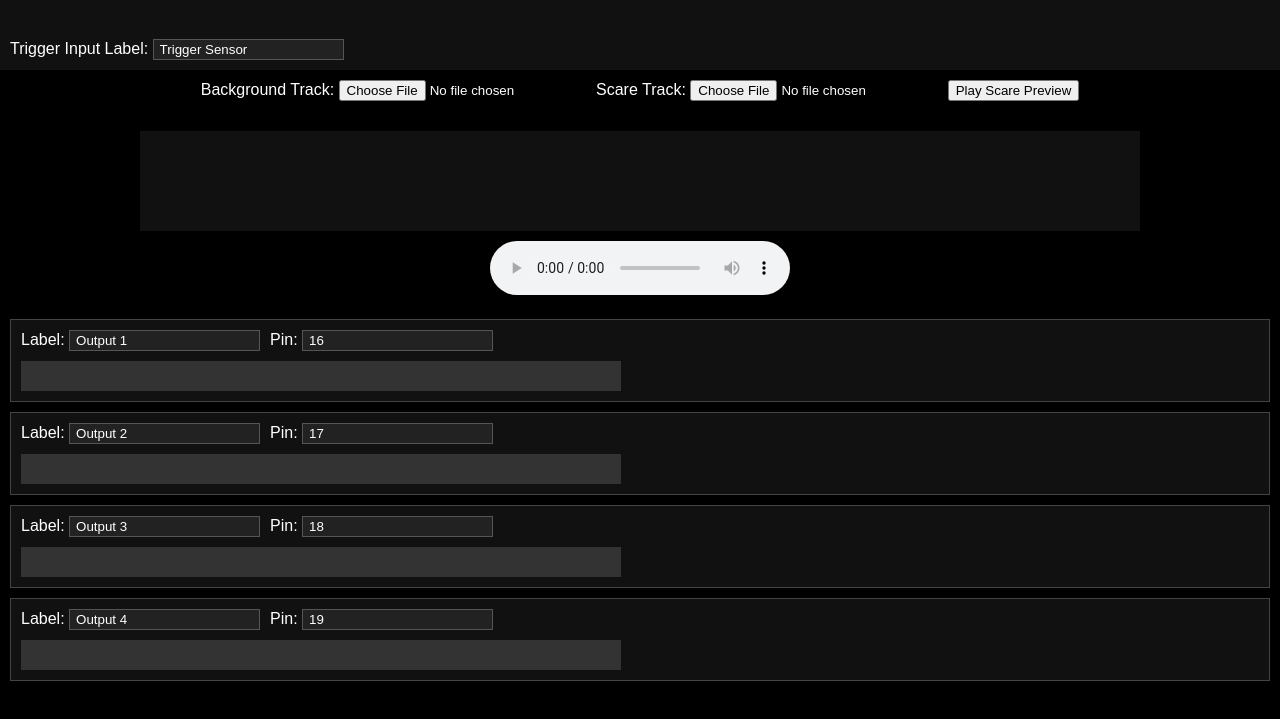
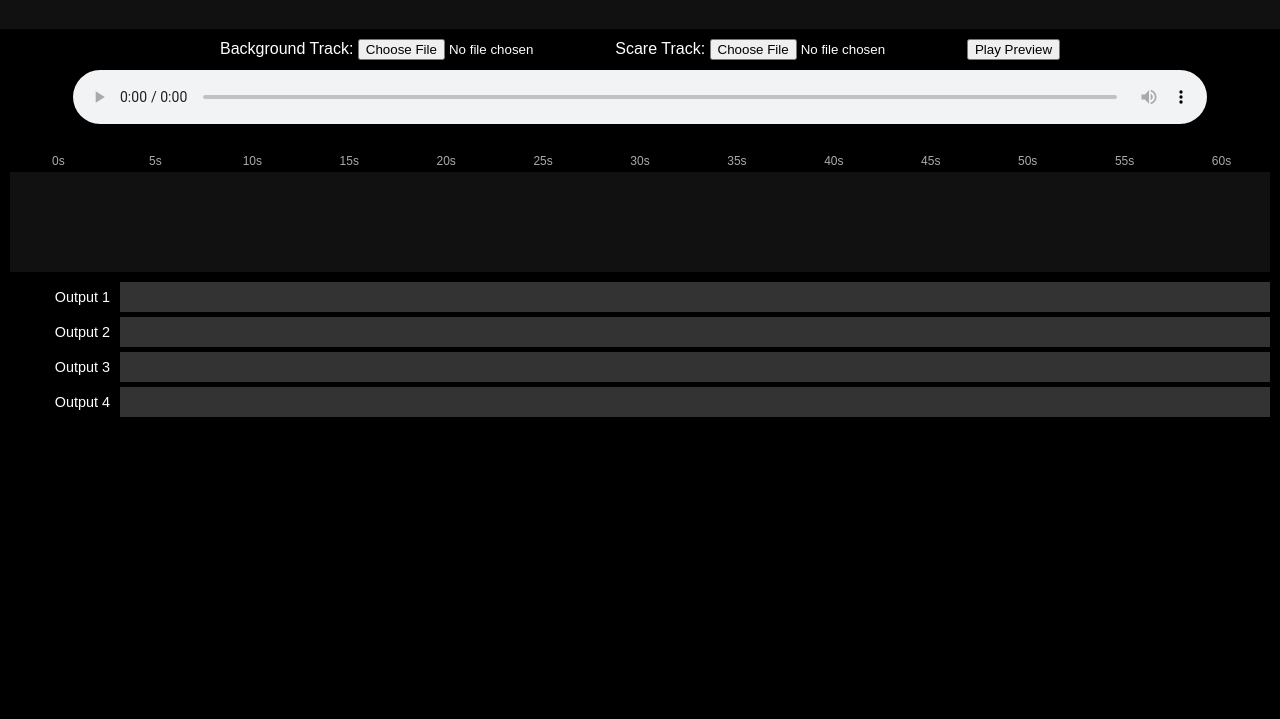
Before and after one commit to brandongill8/ESP32-Prop-Programmer, a plain HTML site: page index.html in a window 1280 px wide. Shown: the part 71-790 px from the top of the page. Drawn offline with Linux system fonts and the light colour scheme.

Commit message:
Update index.html

```diff
--- a/index.html
+++ b/index.html
@@ -3,7 +3,7 @@
 <head>
   <meta charset="UTF-8">
   <meta name="viewport" content="width=device-width, initial-scale=1.0">
-  <title>Prop Director</title>
+  <title>Prop Director Timeline Editor</title>
   <style>
     body {
       background-color: #000;
@@ -17,20 +17,45 @@
       padding: 10px;
       text-align: center;
     }
-    .channel {
-      margin: 10px;
+    .editor-container {
+      overflow-x: auto;
+      position: relative;
       padding: 10px;
+    }
+    .time-ruler {
+      display: flex;
+      color: #aaa;
+      font-size: 0.75rem;
+      margin-bottom: 4px;
+    }
+    .time-ruler div {
+      width: 50px;
+      text-align: center;
+    }
+    canvas#waveform {
+      width: 100%;
+      max-width: 2000px;
+      height: 100px;
       background: #111;
-      border: 1px solid #444;
+      margin: 0 auto 10px auto;
+      display: block;
     }
-    .channel label {
-      margin-right: 10px;
+    .track {
+      display: flex;
+      align-items: center;
+      margin-bottom: 5px;
     }
-    .timeline-track {
+    .track-label {
+      width: 100px;
+      text-align: right;
+      padding-right: 10px;
+      font-size: 0.9rem;
+    }
+    .track-timeline {
       position: relative;
+      flex: 1;
       height: 30px;
       background: #333;
-      margin-top: 10px;
       cursor: crosshair;
     }
     .segment {
@@ -39,27 +64,14 @@
       bottom: 0;
       background: lime;
     }
-    #controls, #audioSection {
+    #controls {
+      text-align: center;
       padding: 10px;
-      text-align: center;
     }
-    #inputLabelEditor {
-      padding: 10px;
-      background: #111;
-    }
-    input[type="text"], input[type="number"] {
-      background: #222;
-      color: #fff;
-      border: 1px solid #555;
-      padding: 2px 6px;
-    }
-    canvas#waveform {
+    #audio {
       display: block;
-      width: 100%;
-      max-width: 1000px;
-      height: 100px;
-      background: #111;
       margin: 10px auto;
+      width: 90%;
     }
   </style>
 </head>
@@ -68,84 +80,82 @@
     <h1>Prop Director Timeline Editor</h1>
   </header>
 
-  <div id="inputLabelEditor">
-    Trigger Input Label:
-    <input type="text" id="inputLabel" value="Trigger Sensor" onchange="updateInputLabel(this.value)">
-  </div>
-
   <div id="controls">
-    <label>Background Track:
-      <input type="file" id="bgUpload" accept="audio/*">
-    </label>
-    <label>Scare Track:
-      <input type="file" id="audioUpload" accept="audio/*">
-    </label>
-    <button onclick="playTimeline()">Play Scare Preview</button>
-  </div>
-
-  <div id="audioSection">
-    <canvas id="waveform" width="1000" height="100"></canvas>
+    <label>Background Track: <input type="file" id="bgUpload" accept="audio/*"></label>
+    <label>Scare Track: <input type="file" id="audioUpload" accept="audio/*"></label>
+    <button onclick="playTimeline()">Play Preview</button>
     <audio id="audio" controls></audio>
   </div>
 
-  <div id="channels"></div>
+  <div class="editor-container">
+    <div class="time-ruler" id="timeRuler"></div>
+    <canvas id="waveform" width="2000" height="100"></canvas>
+    <div id="tracks"></div>
+  </div>
 
   <script>
-    const outputData = [
-      { label: 'Output 1', pin: 16, segments: [] },
-      { label: 'Output 2', pin: 17, segments: [] },
-      { label: 'Output 3', pin: 18, segments: [] },
-      { label: 'Output 4', pin: 19, segments: [] }
+    const outputs = [
+      { label: 'Output 1', segments: [] },
+      { label: 'Output 2', segments: [] },
+      { label: 'Output 3', segments: [] },
+      { label: 'Output 4', segments: [] }
     ];
 
+    const waveform = document.getElementById('waveform');
+    const ctx = waveform.getContext('2d');
+    const audio = document.getElementById('audio');
+    const tracksDiv = document.getElementById('tracks');
     const numSeconds = 60;
-    const pxPerSecond = 10;
-    const trackWidth = numSeconds * pxPerSecond;
-    const channelsContainer = document.getElementById('channels');
+    const pxPerSecond = 50;
 
-    outputData.forEach((output, index) => {
-      const wrapper = document.createElement('div');
-      wrapper.className = 'channel';
+    // Build time ruler
+    const ruler = document.getElementById('timeRuler');
+    for (let i = 0; i <= numSeconds; i += 5) {
+      const tick = document.createElement('div');
+      tick.textContent = `${i}s`;
+      tick.style.width = `${pxPerSecond * 5}px`;
+      ruler.appendChild(tick);
+    }
 
-      const labelInput = `<label>Label: <input type="text" value="${output.label}" onchange="outputData[${index}].label = this.value"></label>`;
-      const pinInput = `<label>Pin: <input type="number" value="${output.pin}" onchange="outputData[${index}].pin = parseInt(this.value)"></label>`;
+    // Draw output tracks
+    outputs.forEach((output, index) => {
+      const row = document.createElement('div');
+      row.className = 'track';
 
-      const track = document.createElement('div');
-      track.className = 'timeline-track';
-      track.style.width = `${trackWidth}px`;
-      track.dataset.index = index;
+      const label = document.createElement('div');
+      label.className = 'track-label';
+      label.textContent = output.label;
+
+      const timeline = document.createElement('div');
+      timeline.className = 'track-timeline';
+      timeline.style.width = `${numSeconds * pxPerSecond}px`;
+      timeline.dataset.index = index;
 
       let startX = null;
-      track.onmousedown = (e) => {
-        const rect = track.getBoundingClientRect();
-        startX = e.clientX - rect.left;
+      timeline.onmousedown = (e) => {
+        startX = e.offsetX;
       };
-      track.onmouseup = (e) => {
+      timeline.onmouseup = (e) => {
         if (startX === null) return;
-        const rect = track.getBoundingClientRect();
-        const endX = e.clientX - rect.left;
-        const [x1, x2] = [startX, endX].sort((a, b) => a - b);
+        const x1 = Math.min(startX, e.offsetX);
+        const x2 = Math.max(startX, e.offsetX);
         const seg = document.createElement('div');
         seg.className = 'segment';
         seg.style.left = `${x1}px`;
         seg.style.width = `${x2 - x1}px`;
-        track.appendChild(seg);
-
+        timeline.appendChild(seg);
         const startTime = Math.round(x1 / pxPerSecond);
         const endTime = Math.round(x2 / pxPerSecond);
-        outputData[index].segments.push({ start: startTime, end: endTime });
+        outputs[index].segments.push({ start: startTime, end: endTime });
         startX = null;
       };
 
-      wrapper.innerHTML = labelInput + pinInput;
-      wrapper.appendChild(track);
-      channelsContainer.appendChild(wrapper);
+      row.appendChild(label);
+      row.appendChild(timeline);
+      tracksDiv.appendChild(row);
     });
 
-    const audio = document.getElementById('audio');
-    const waveform = document.getElementById('waveform');
-    const ctx = waveform.getContext('2d');
-
+    // Audio + waveform logic
     document.getElementById('audioUpload').addEventListener('change', function (e) {
       const file = e.target.files[0];
       if (!file) return;
@@ -164,7 +174,7 @@
           const blockSize = Math.floor(rawData.length / samples);
           const height = waveform.height;
 
-          ctx.clearRect(0, 0, waveform.width, height);
+          ctx.clearRect(0, 0, samples, height);
           ctx.fillStyle = '#0f0';
 
           for (let i = 0; i < samples; i++) {
@@ -172,11 +182,11 @@
             for (let j = 0; j < blockSize; j++) {
               sum += Math.abs(rawData[i * blockSize + j]);
             }
-            const average = sum / blockSize;
-            const barHeight = average * height;
+            const avg = sum / blockSize;
+            const barHeight = avg * height;
             ctx.fillRect(i, (height - barHeight) / 2, 1, barHeight);
           }
-        }).catch(err => console.error('decodeAudioData error:', err));
+        });
       };
       reader.readAsArrayBuffer(file);
     }
@@ -184,11 +194,6 @@
     function playTimeline() {
       audio.currentTime = 0;
       audio.play();
-      console.log('Scare track playback started.');
-    }
-
-    function updateInputLabel(val) {
-      console.log('Input label updated:', val);
     }
   </script>
 </body>
```
